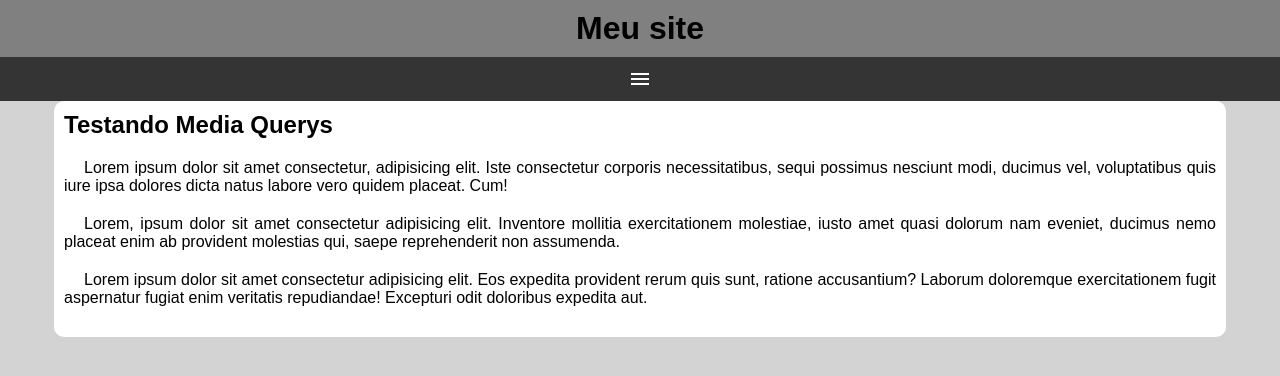
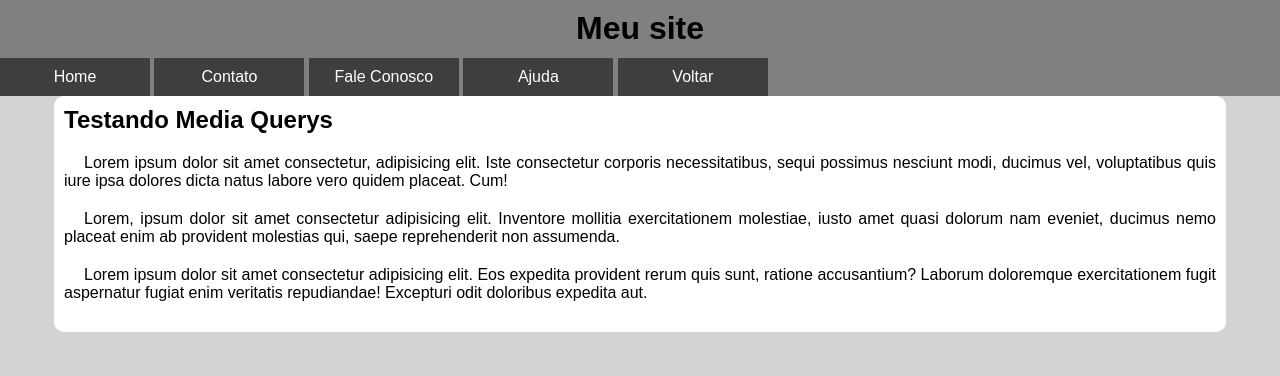
Before and after one commit to JohnnyKevin/html-cssa, a plain HTML site: page exercicios/ex026/mqs05/index.html in a window 1280 px wide. Drawn offline with Linux system fonts and the light colour scheme.

Commit message:
atualizei o ex026 , de mídia query

```diff
--- /dev/null
+++ b/exercicios/ex026/mqs05/estilos/midia-query.css
@@ -0,0 +1,24 @@
+@charset "UTF-8";
+
+/* Typical Device Breakpoints
+
+Pequenas telas: ate 600px
+Celular de 600px até 768px
+Tablet: 768 até 992px
+Desktop:992px até 1200px
+Grandes telas: acima de 1200px*/
+
+@media screen and (min-width: 768px) {
+    span#burguer {
+        display: none;
+    }
+
+    menu{
+        display: block;
+    }
+
+    menu li {
+        display: inline-block;
+        width: 150px;
+    }
+}
--- a/exercicios/ex026/mqs05/index.html
+++ b/exercicios/ex026/mqs05/index.html
@@ -4,10 +4,11 @@
     <meta charset="UTF-8">
     <meta name="viewport" content="width=device-width, initial-scale=1.0">
     <title>Media Query</title>
-    <link rel="stylesheet" href="style.css">
+    <link rel="stylesheet" href="style.css"><!-- Mobile First -->
+    <link rel="stylesheet" href="estilos/midia-query.css">
     <link href="https://fonts.googleapis.com/icon?family=Material+Icons" rel="stylesheet">
 </head>
-<body>
+<body onresize="mudouTamanho()">
     <header>
         <h1>Meu site</h1>
         <span id="burguer" class="material-icons" onclick="clickMenu()">
@@ -32,7 +33,11 @@
 
         </article>
     </main>
-    <script>
+    <script> /* se a largura da minha tela, for maior ou igual a 768. */
+        function mudouTamanho() {
+            if (window.innerWidth >= 768) {itens.style.display = 'block'} else { itens.style.display= 'none' }
+        }
+
         function clickMenu() {
             if (itens.style.display == 'block') {
                 itens.style.display= 'none'
--- a/exercicios/ex026/mqs05/style.css
+++ b/exercicios/ex026/mqs05/style.css
@@ -46,9 +46,9 @@ menu a {
     padding: 10px;
     text-decoration: none;
     text-align: center;
-    background-color: rgb(103, 102, 102);
+    background-color: rgb(62, 62, 62);
     color: white;
-    border-top: 2px solid black;
+    border-top: 1px solid gray;
 }
 
 menu a:hover {
```
